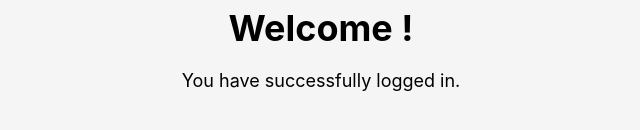
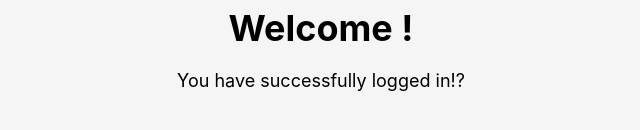
Before and after one commit to guhans6/logIn-20611, a plain HTML site: page index.html in a window 1280 px wide. Shown: the part 352-482 px from the top of the page, 319-959 px from the left. Drawn offline with Linux system fonts and the light colour scheme.

Commit message:
Update index.html

```diff
--- a/index.html
+++ b/index.html
@@ -55,7 +55,7 @@
   <body>
     <div class="container">
       <h1>Welcome !</h1>
-      <p>You have successfully logged in.</p>
+      <p>You have successfully logged in!?</p>
       <!-- <a href="#" class="btn">Continue</a> -->
     </div>
   </body>
```
